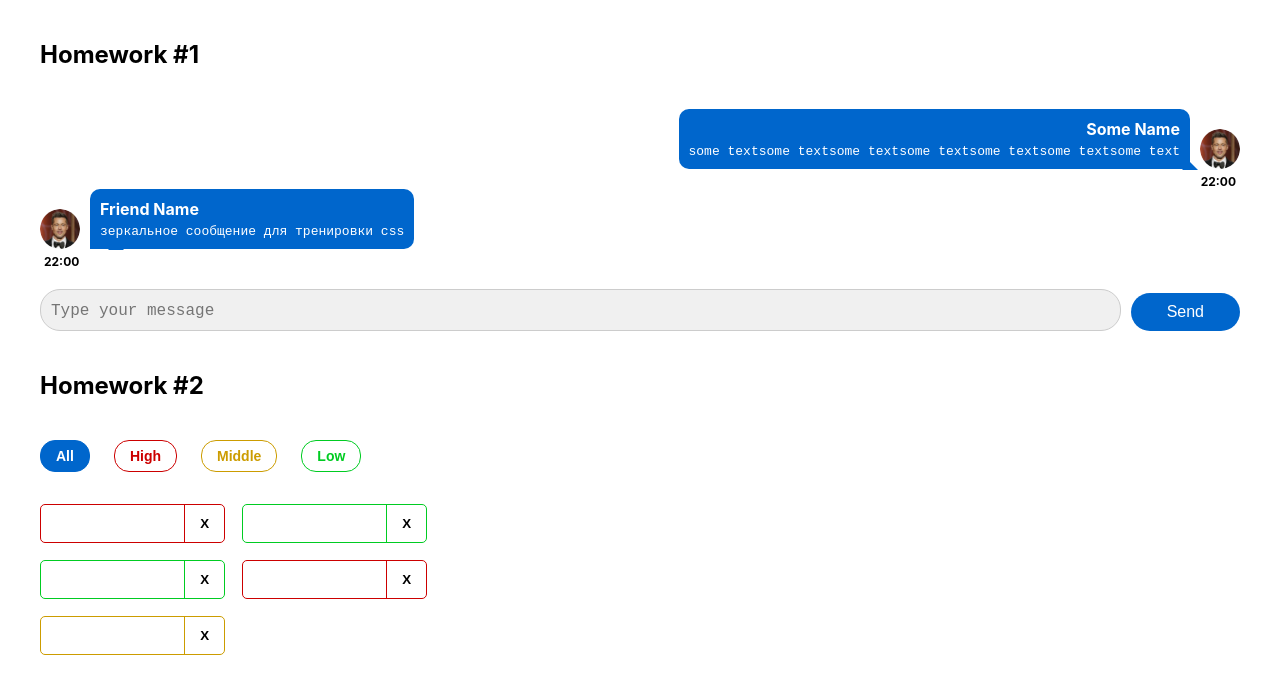
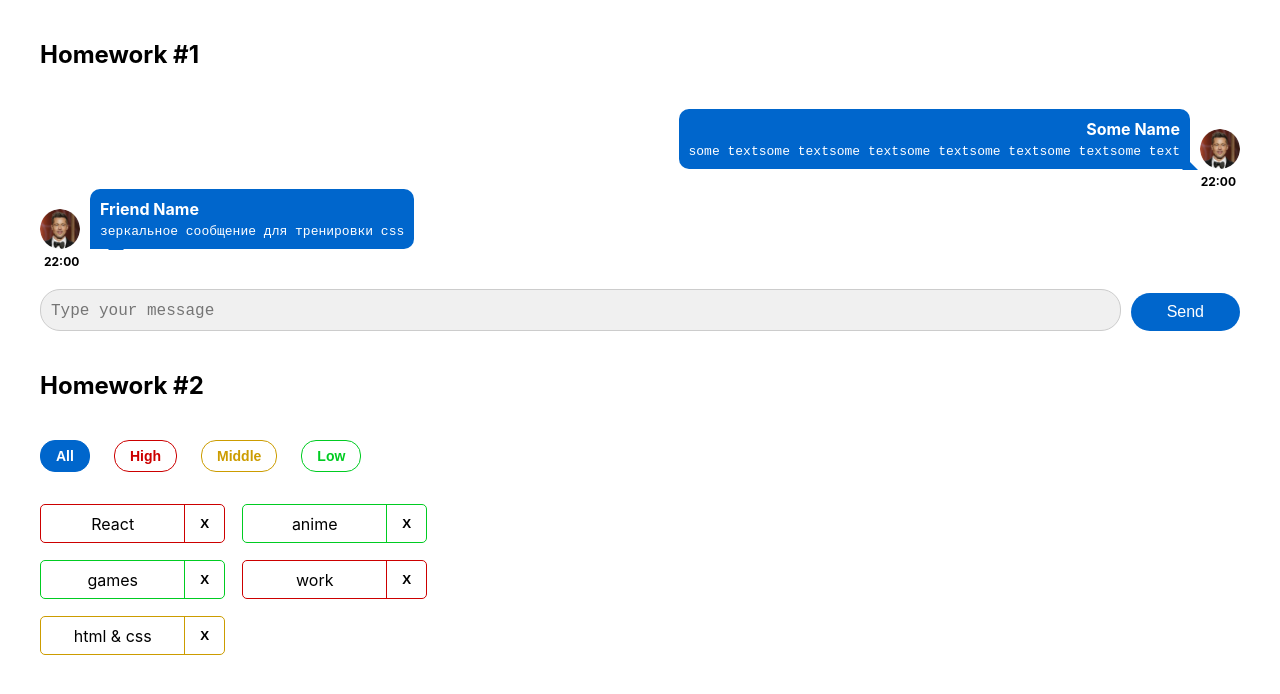
Before and after one commit to NikitaVlas/hw2, a React (Create React App) app: page / in a window 1280 px wide. Shown: the top 694 px of the page. Built offline with nearby package versions, Linux system fonts and the light colour scheme.

Commit message:
feat: filter func and affair delet func

```diff
--- a/src/s2-homeworks/hw02/HW2.tsx
+++ b/src/s2-homeworks/hw02/HW2.tsx
@@ -17,10 +17,10 @@ import s2 from '../../s1-main/App.module.css'
 * */
 
 // types
-export type AffairPriorityType = 'low' | 'middle' | 'high' // need to fix any
+export type AffairPriorityType = 'low' | 'middle' | 'high'
 export type AffairType = {
-    _id: number // need to fix any
-    name: string // need to fix any
+    _id: number
+    name: string
     priority: AffairPriorityType
 }
 export type FilterType = 'all' | AffairPriorityType
@@ -35,17 +35,16 @@ const defaultAffairs: AffairType[] = [ // need to fix any
 ]
 
 // pure helper functions
-export const filterAffairs = (affairs: any, filter: any): any => { // need to fix any
-
-
-    return affairs // need to fix
+export const filterAffairs = (affairs: AffairType[], filter: FilterType): AffairType[] => { // need to fix any
+    if(filter === "all") return affairs
+    return affairs.filter(affair => affair.priority === filter)
 }
 export const deleteAffair = (affairs: AffairType[], _id: number): AffairType[] => { // need to fix any
     return  affairs.filter(affair => affair._id !== _id)
 }
 
 function HW2() {
-    const [affairs, setAffairs] = useState<any>(defaultAffairs) // need to fix any
+    const [affairs, setAffairs] = useState<AffairType[]>(defaultAffairs) // need to fix any
     const [filter, setFilter] = useState<FilterType>('all')
 
     const filteredAffairs = filterAffairs(affairs, filter)
--- a/src/s2-homeworks/hw02/affairs/Affairs.tsx
+++ b/src/s2-homeworks/hw02/affairs/Affairs.tsx
@@ -4,24 +4,24 @@ import {AffairType, FilterType} from '../HW2'
 import s from './Affairs.module.css'
 
 type AffairsPropsType = {
-    data: any // need to fix any
-    setFilter: any
-    deleteAffairCallback: any
+    data: AffairType[]
+    setFilter: (filter: FilterType) => void
+    deleteAffairCallback: (_id: number) => void
     filter: FilterType
 }
 
 function Affairs(props: AffairsPropsType) {
     const setAll = () => {
-        // need to fix
+        props.setFilter('all')
     }
     const setHigh = () => {
-        // need to fix
+        props.setFilter('high')
     }
     const setMiddle = () => {
-        // need to fix
+        props.setFilter('middle')
     }
     const setLow = () => {
-        // need to fix
+        props.setFilter('low')
     }
 
     const cnAll = s.button + ' ' + s.all + (props.filter === 'all' ? ' ' + s.active : '')
--- a/src/s2-homeworks/hw02/affairs/affair/Affair.tsx
+++ b/src/s2-homeworks/hw02/affairs/affair/Affair.tsx
@@ -6,12 +6,12 @@ import s2 from '../Affairs.module.css'
 type AffairPropsType = {
     // key не нужно типизировать
     affair: AffairType
-    deleteAffairCallback: any // need to fix any
+    deleteAffairCallback: (_id: number) => void// need to fix any
 }
 
 function Affair(props: AffairPropsType) {
     const deleteCallback = () => {
-        // need to fix
+        props.deleteAffairCallback(props.affair._id)
     }
 
     const nameClass = s.name + ' ' + s2[props.affair.priority]
@@ -25,7 +25,7 @@ function Affair(props: AffairPropsType) {
         >
             <div id={'hw2-name-' + props.affair._id} className={nameClass}>
                 {/*создаёт студент*/}
-
+                {props.affair.name}
                 {/**/}
             </div>
             <div id={'hw2-priority-' + props.affair._id} hidden>
@@ -36,7 +36,7 @@ function Affair(props: AffairPropsType) {
                 id={'hw2-button-delete-' + props.affair._id}
                 className={buttonClass}
                 // need to fix
-
+                onClick={deleteCallback}
             >
                 {/*текст кнопки могут изменить студенты*/}
                 X
```
